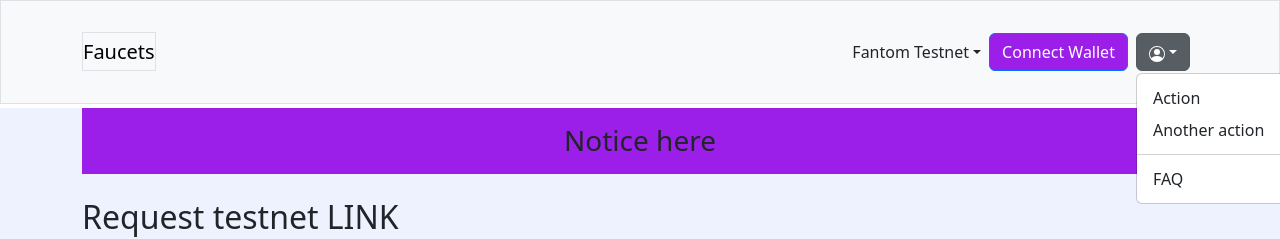
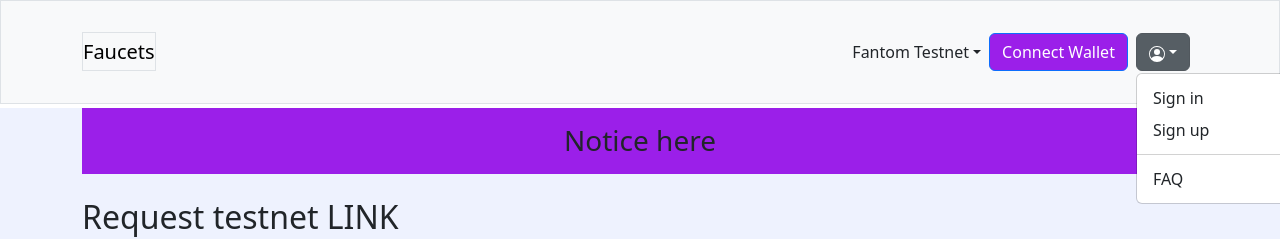
Before and after one commit to Biddut-Roy/faucet-payment-client, a React (Vite) app: page / in a window 1280 px wide. Both pictures are taken after a click on the button 1162 px from the left and 52 px from the top of the page. Shown: the top 239 px of the page. Built offline with nearby package versions, Linux system fonts and the light colour scheme.

Commit message:
sign in system implement

```diff
--- a/src/component/Navbar & Footer/Navbar.jsx
+++ b/src/component/Navbar & Footer/Navbar.jsx
@@ -1,7 +1,8 @@
 import { Link } from "react-router-dom";
-
+import { useAuth0 } from "@auth0/auth0-react";
 
 const Navbar = () => {
+    const { loginWithRedirect, user } = useAuth0();
     return (
         <div className="border w-90 mx-auto">
             <nav className="navbar navbar-expand-lg navbar-light bg-light">
@@ -35,8 +36,10 @@ const Navbar = () => {
                                     </svg>
                                 </button>
                                 <ul className="dropdown-menu dropdown-menu-end dropdown-menu-lg-start">
-                                    <li><a className="dropdown-item" href="#">Action</a></li>
-                                    <li><a className="dropdown-item" href="#">Another action</a></li>
+                                    <li>
+                                        <button onClick={() => loginWithRedirect()} className="dropdown-item">Sign in</button>
+                                    </li>
+                                    <li><button className="dropdown-item">Sign up</button></li>
                                     <li><h1 className="dropdown-divider" /></li>
                                     <li>
                                         <Link to={"FAQ"} className="dropdown-item">FAQ</Link>
```
